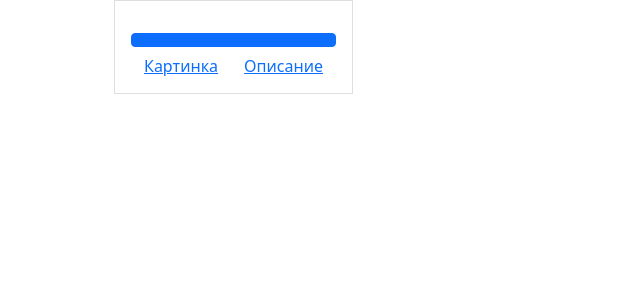
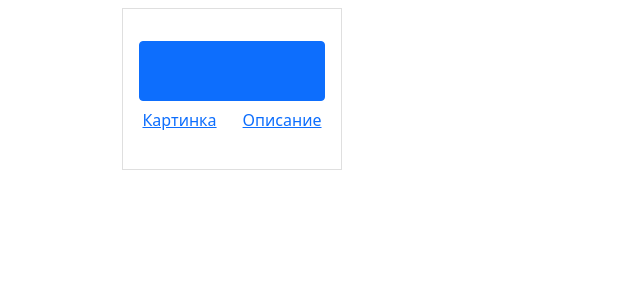
Before and after one commit to deniskachalin/Back-end, a PHP site: page / in a window 1280 px wide. Shown: the part 56-356 px from the top of the page, without its empty margins (0-640 px from the left). Run offline with PHP 8.4, Linux system fonts and the light colour scheme; tables that the repository leaves empty or names only in its code hold one stand-in row (values such as "Sample post").

Commit message:
CRUD 1.1

```diff
--- a/project/views/macro.twig
+++ b/project/views/macro.twig
@@ -4,7 +4,7 @@
 {% endmacro %}
 
 {% macro btnNav(text, url, is_active) %}
-        <a class="btn {{is_active ? "btn-primary" : "btn-link" }}" href="{{url}}" >{{text}}</a>
+        <a class="btn {{is_active ? "btn-primary" : "btn-link" }}" href="{{url}}" style="height: 60px;">{{text}}</a>
 {% endmacro %}
 
 {% macro btnMenu(text, url, is_active) %}
--- a/project/views/main.twig
+++ b/project/views/main.twig
@@ -1,7 +1,7 @@
 {% extends "__layout.twig" %}
 
 {% block content %}
-<ul class="list-groop d-flex">
+<ul class="list-groop d-flex flex-wrap">
   {% for item in games %}
   {% include "mainItem.twig" %}
   {% endfor %}</ul>{% endblock %}
--- a/project/views/mainItem.twig
+++ b/project/views/mainItem.twig
@@ -1,10 +1,10 @@
 {% import "macro.twig" as macros %}
-<li class="list-group-item" style="text-align: center;">
+<li class="list-group-item m-2" style="text-align: center; width: 220px;">
     {{ macros.image( item.image, item.title) }}
     <div class="d-flex btn-group-vertical">
       {{ macros.btnNav( item.title, item.url, true  ) }}
     </div>
-    <div class="d-flex">
+    <div class="d-flex justify-content-center">
       {{ macros.btnNav( "Картинка", item.url, title == item.title ) }}
       {{ macros.btnNav( "Описание", item.url, title == item.title ) }}
     </div>
```
